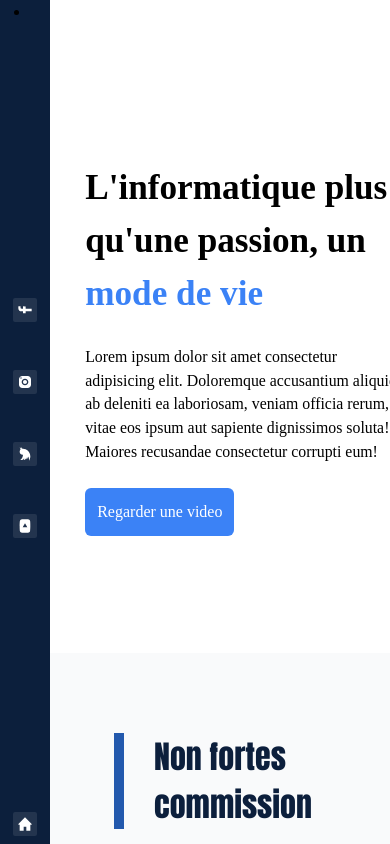
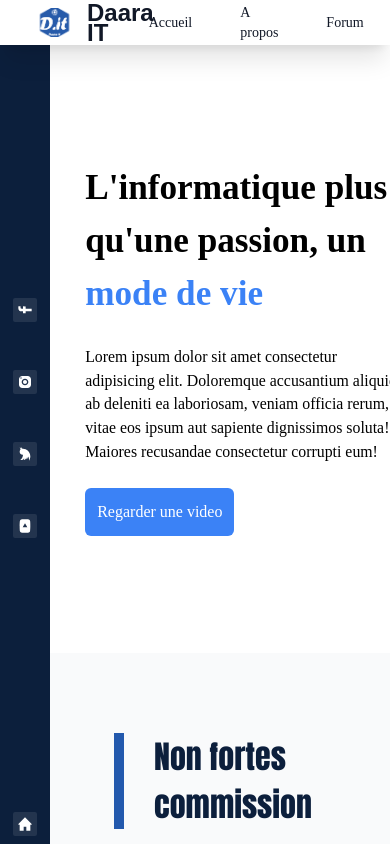
Before and after one commit to Takha65/DaaraIT-site-officiel, a React (Create React App) app: page / in a window 390 px wide. Shown: the top 844 px of the page. Built offline with nearby package versions, Linux system fonts and the light colour scheme.

Commit message:
gerer la responsivte de la page home

```diff
--- a/src/layouts/AppTemplate.jsx
+++ b/src/layouts/AppTemplate.jsx
@@ -8,7 +8,7 @@ import Footer from '../components/modules/footer';
 const AppTemplate = () => {
   return (
     <div className="relative w-full h-screen">
-      {/* <Menu /> */}
+      <Menu />
       <div className="corps flex">
         <SideMenu />
         <div className="content w-full ml-[50px] mt-[45px] bg-[#F2F2F2]">
```
